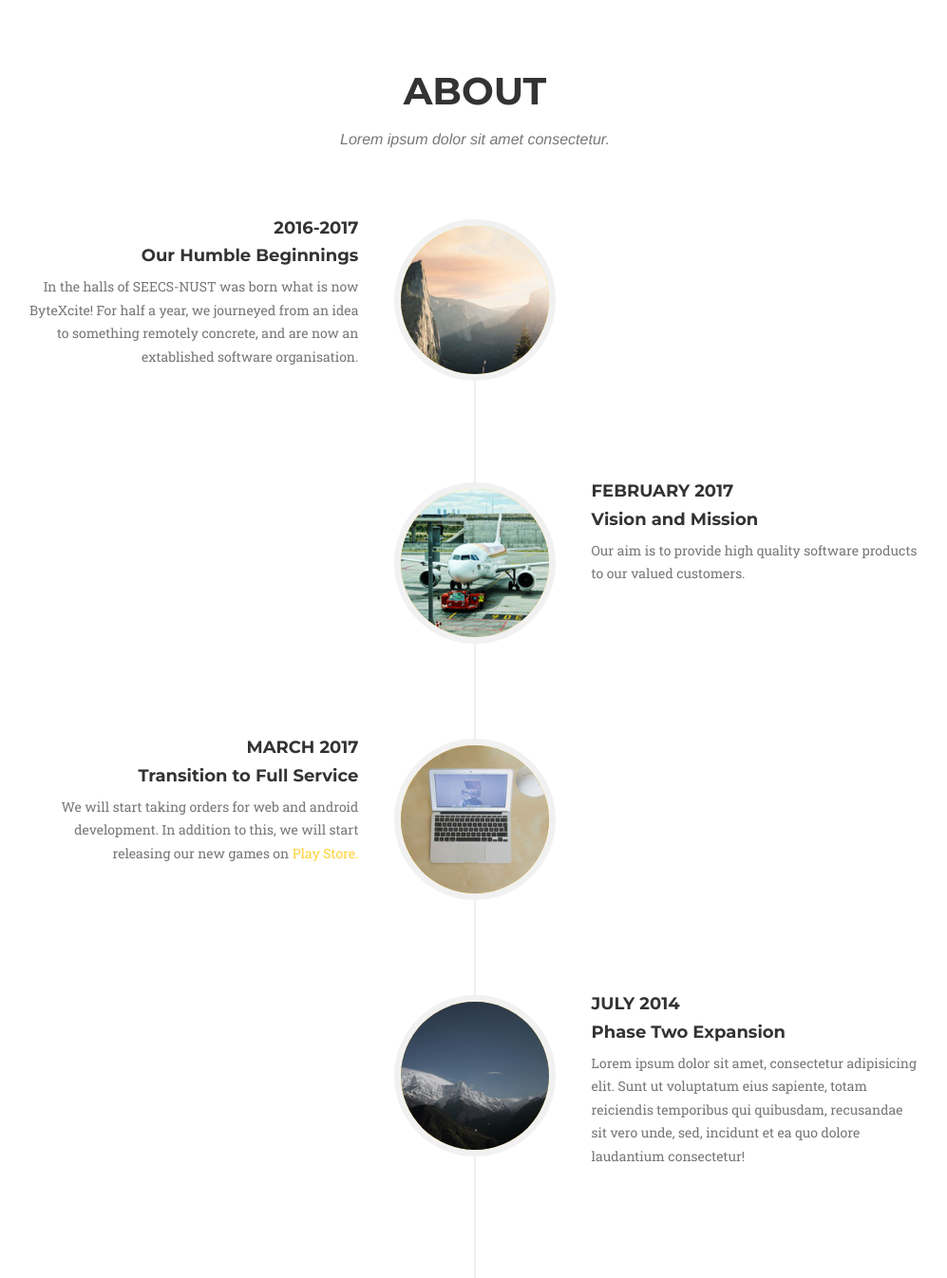
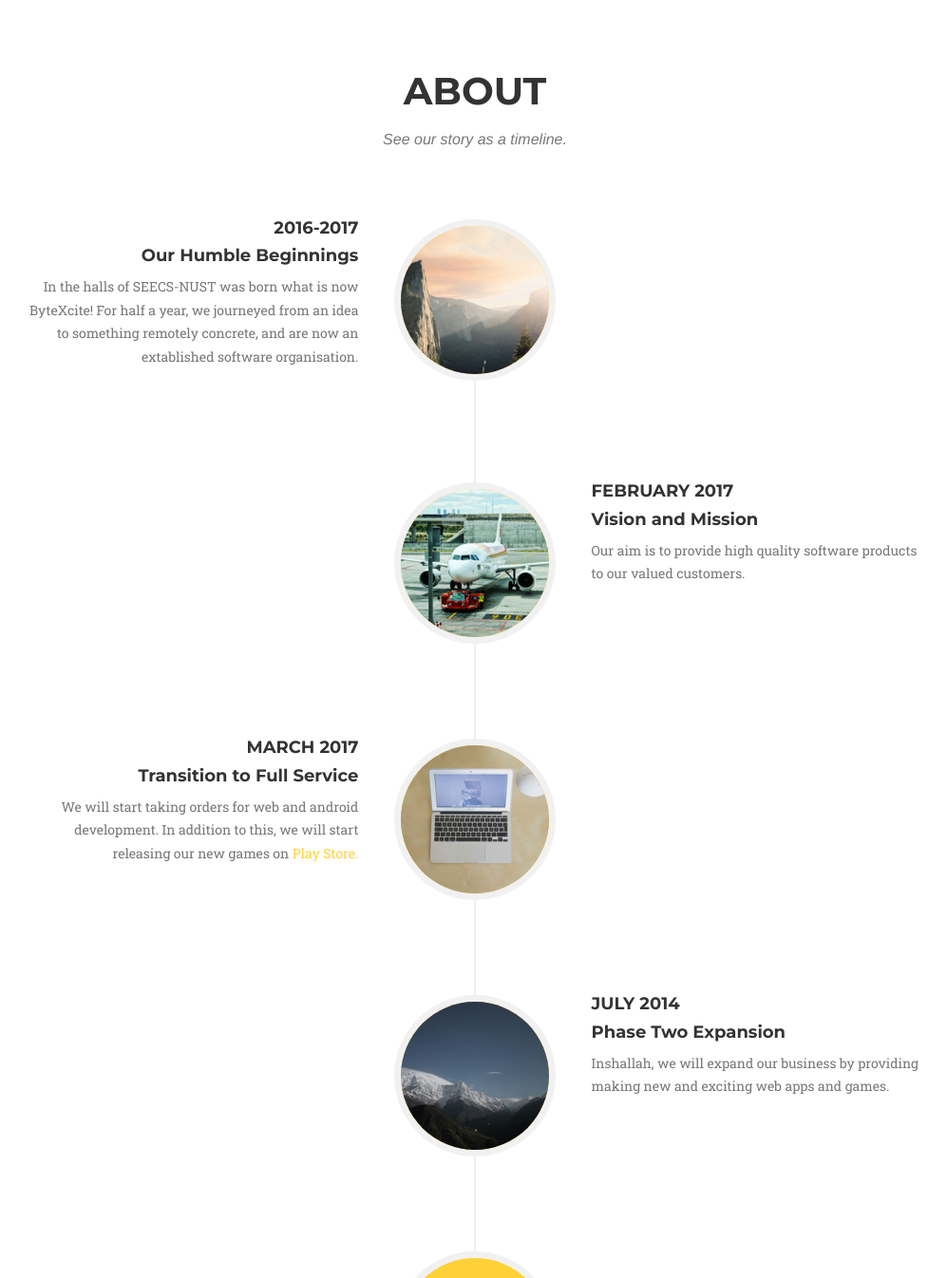
Before and after one commit to ByteXcite/bytexcite.github.io, a website: page index.html in a window 1280 px wide. Shown: the part 2380-3726 px from the top of the page at 95% size, without its empty margins (140-1137 px from the left). Drawn offline with nearby package versions, Linux system fonts and the light colour scheme; a web font is replaced by a local one.

Commit message:
docs: Add content on website instead of placeholder text in some places.

```diff
--- a/index.html
+++ b/index.html
@@ -112,7 +112,8 @@
                         <i class="fa fa-laptop fa-stack-1x fa-inverse"></i>
                     </span>
                     <h4 class="service-heading">Web Development</h4>
-                    <p class="text-muted">Lorem ipsum dolor sit amet, consectetur adipisicing elit. Minima maxime quam architecto quo inventore harum ex magni, dicta impedit.</p>
+                    <p class="text-muted">We provide web development services. We make beasutiful sites
+                    according to our client's needs.</p>
                 </div>
             </div>
         </div>
@@ -166,7 +167,7 @@
             <div class="row">
                 <div class="col-lg-12 text-center">
                     <h2 class="section-heading">About</h2>
-                    <h3 class="section-subheading text-muted">Lorem ipsum dolor sit amet consectetur.</h3>
+                    <h3 class="section-subheading text-muted">See our story as a timeline.</h3>
                 </div>
             </div>
             <div class="row">
@@ -226,7 +227,8 @@
                                     <h4 class="subheading">Phase Two Expansion</h4>
                                 </div>
                                 <div class="timeline-body">
-                                    <p class="text-muted">Lorem ipsum dolor sit amet, consectetur adipisicing elit. Sunt ut voluptatum eius sapiente, totam reiciendis temporibus qui quibusdam, recusandae sit vero unde, sed, incidunt et ea quo dolore laudantium consectetur!</p>
+                                    <p class="text-muted">Inshallah, we will expand our business by providing
+                                    making new and exciting web apps and games.</p>
                                 </div>
                             </div>
                         </li>
```
